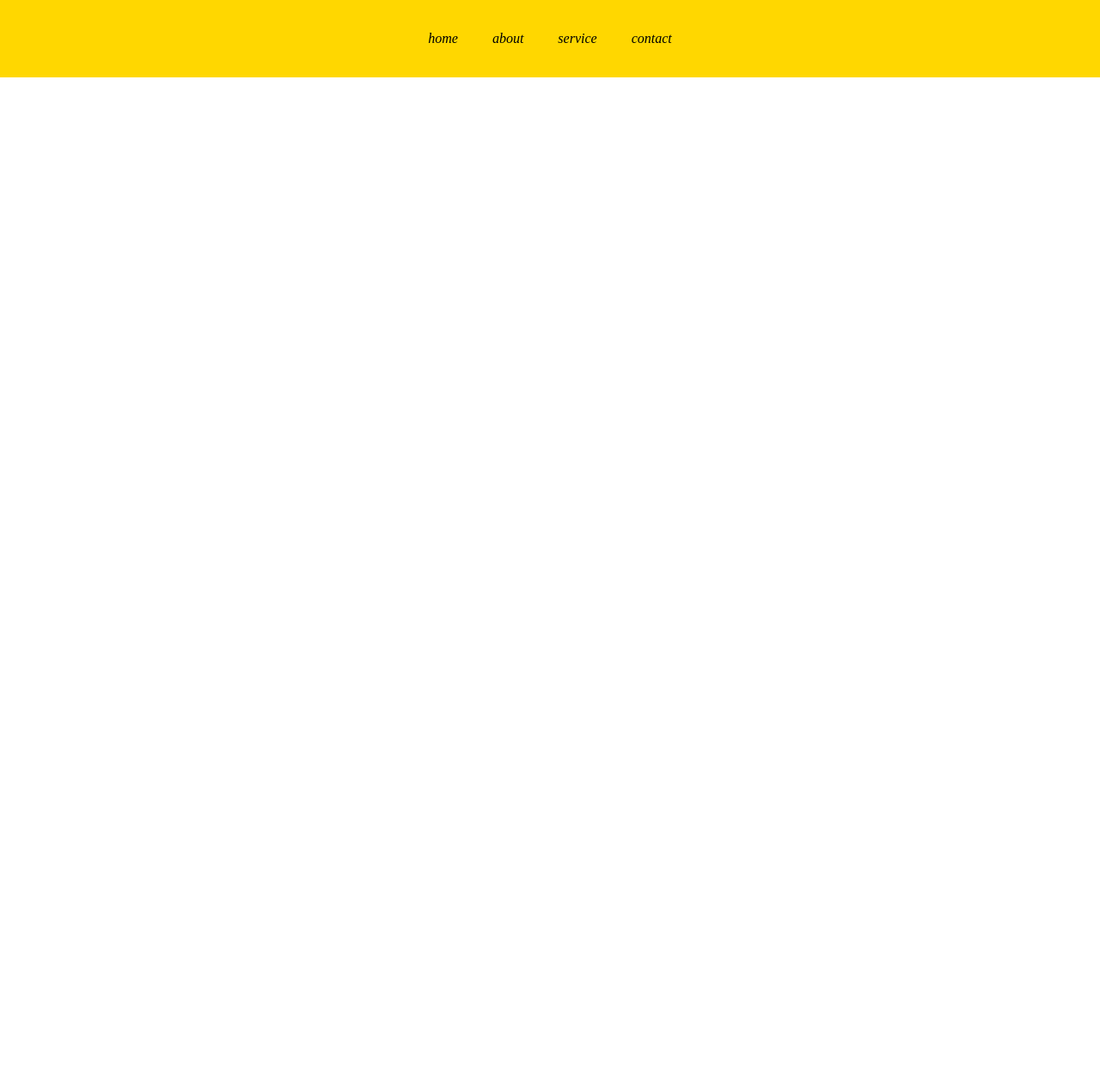
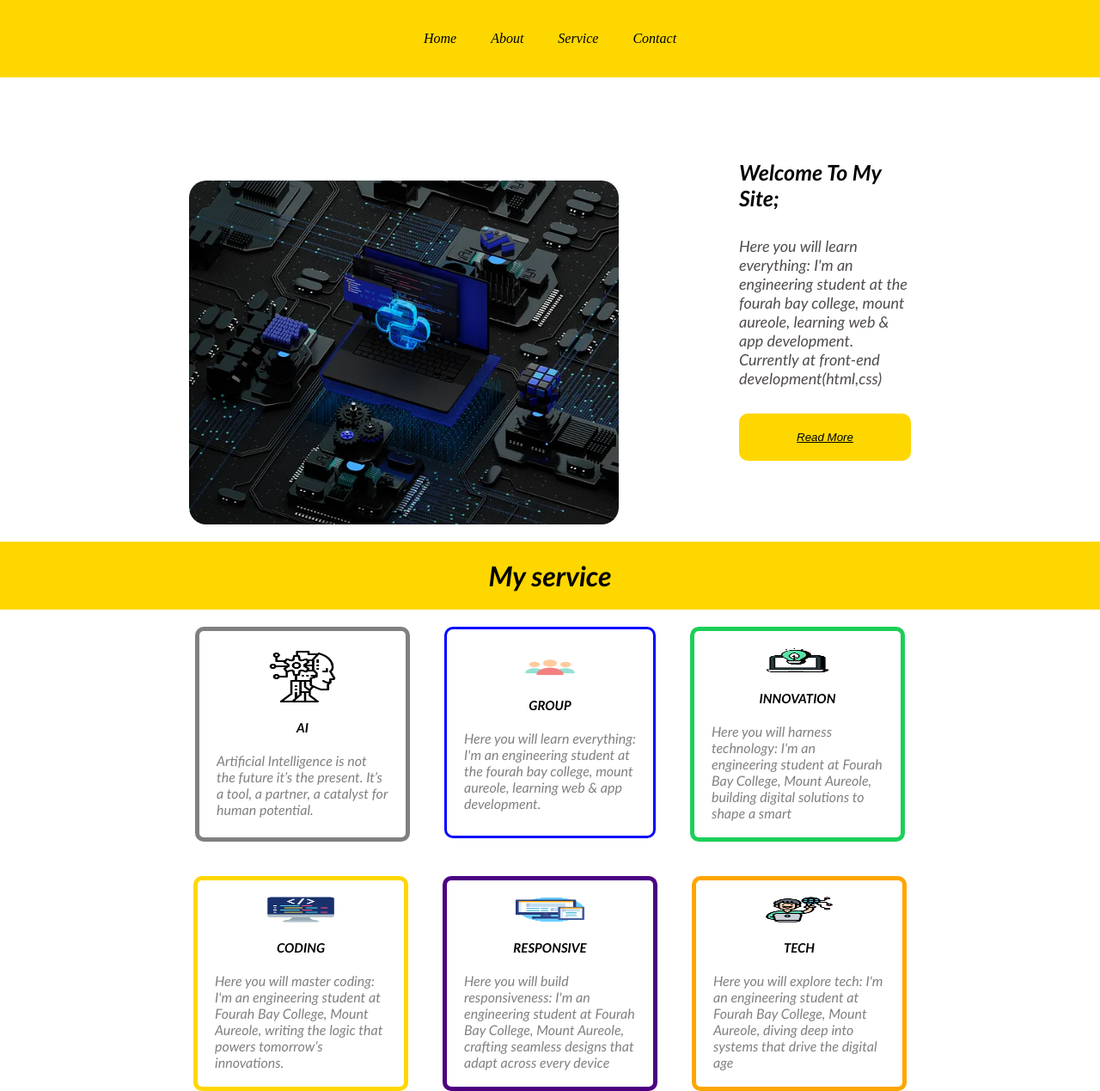
Before and after one commit to ahmedkoroma/basic_webpage, a plain HTML site: page index.html in a window 1280 px wide. Shown: the whole page at 86% size. Before the commit the page ends 800 px from the top, so only its background shows below. Drawn offline with Linux system fonts and the light colour scheme.

Commit message:
service_update

```diff
--- a/index.html
+++ b/index.html
@@ -17,5 +17,100 @@
         </ul>
       </nav>
     </header>
+    <!-- our hero section -->
+     <div class="main">
+      <div class="img_div">
+        <img src="Img.jpg" alt="eng_img"/>
+
+      </div>
+
+
+      <div class="text_div">
+        <h1>Welcome To My Site;</h1>
+          <p>
+           Here you will learn everything: I'm an engineering student at the fourah bay college, mount aureole, learning
+           web & app development.
+            Currently at front-end development(html,css)
+
+
+
+          </p>
+
+          <button><u>Read More</u></button>
+
+
+
+      </div>
+
+
+     </div>
+     <!-- This is my service section -->
+
+     <div class="service">
+      <h1 class="heading-1">My service</h1>
+
+
+      <div class="boxes">
+        <!--display six boxes to your webpage 200px-->
+        <div class="box 1" style="border: 5px solid gray;"><img src="/ICONS/ai.png" alt="eng_img"; width="80px"; height="60px">
+        <h2>AI</h2>
+        <P>
+          Artificial Intelligence is not the future it’s the present. It’s a tool, a partner, a catalyst for human
+          potential.
+        </P>
+
+      </div>
+        <div class="box 2"> <img src="/ICONS/group.png" alt="eng_img"; width="60px"; height="30px">
+        <h2>GROUP</h2>
+        <P>
+          Here you will learn everything: I'm an engineering student at the fourah bay college, mount aureole, learning web & app development.
+
+        </P>
+
+        </div>
+        <div class="box 3" style="border: 5px solid rgb(28, 207, 88);"> <img src="/ICONS/innovation.png" alt="eng_img"; width="80px"; height="30px">
+          <h2>INNOVATION</h2>
+          <P>
+            Here you will harness technology: I'm an engineering student at Fourah Bay College, Mount Aureole, building
+            digital solutions to shape a smart
+
+          </P>
+
+
+        </div>
+        <div class="box 4" style="border: 5px solid gold;"> <img src="/ICONS/programming.png" alt="eng_img"; width="80px"; height="30px">
+          <h2>CODING</h2>
+          <P>
+          Here you will master coding: I'm an engineering student at Fourah Bay College, Mount Aureole, writing the
+          logic that powers tomorrow’s innovations.
+
+          </P>
+
+
+        </div>
+        <div class="box 5" style="border: 5px solid indigo;"> <img src="/ICONS/responsive.png" alt="eng_img"; width="80px"; height="30px">
+          <h2>RESPONSIVE</h2>
+          <P>
+            Here you will build responsiveness: I'm an engineering student at Fourah Bay College, Mount Aureole,
+            crafting seamless designs that adapt across every device
+
+          </P>
+
+
+        </div>
+        <div class="box 6" style="border: 5px solid orange;"> <img src="/ICONS/technology.png" alt="eng_img"; width="80px"; height="30px">
+          <h2>TECH</h2>
+          <p>
+            Here you will explore tech: I'm an engineering student at Fourah Bay College, Mount Aureole, diving deep
+            into systems that drive the digital age
+
+          </p>
+
+        </div>
+      </div>
+
+     </div>
+
+
   </body>
 </html>
--- a/style.css
+++ b/style.css
@@ -20,6 +20,7 @@
 .menu li a {
   text-decoration: none;
   color: black;
+  text-transform: capitalize;
 }
 
 .menu li a:hover {
@@ -28,3 +29,106 @@
 .menu li {
   list-style: none;
 }
+
+
+.main{
+  height: 500px;
+  margin: 20px;
+  display: flex;
+  justify-content: space-around;
+  align-items: center;
+  gap: 40px;
+}
+
+.img_div{
+height: 300px;
+width: 200px;
+}
+
+.text_div{
+height: 300px;
+width: 200px;
+display: flex;
+flex-direction: column;
+gap: 30px;
+justify-content: center;
+}
+
+.img_div img{
+  width: 500px;
+  height: 400px;
+  border-radius: 20px;
+  object-fit: cover;
+}
+
+.text_div h1{
+  font-size: 25px;
+  font-weight: bold;
+  font-style: italic;
+  font-family: 'Gill Sans', 'Gill Sans MT', Calibri, 'Trebuchet MS', sans-serif;
+  text-transform: capitalize;
+}
+
+.text_div p{
+  font-size: 18px;
+  font-weight: 400;
+  font-style: italic;
+  font-family: 'Gill Sans', 'Gill Sans MT', Calibri, 'Trebuchet MS', sans-serif;
+  color: rgb(81, 76, 76);
+}
+
+.text_div button{
+  padding: 20px;
+  background-color: gold;
+  border: none;
+  border-radius: 10px;
+  font-style: italic;
+}
+
+.boxes {
+  display: flex;
+  justify-content: center;
+  flex-direction: row;
+  flex-wrap: wrap;
+  gap: 40px;
+  width: 900px;
+  height: 500px;
+  margin: 0 auto;
+
+}
+
+.box {
+  border: 3px solid blue;
+  width: 200px;
+  height: 200px;
+  padding: 20px;
+  display: flex;
+  flex-direction: column;
+  align-items: center;
+  justify-content: center;
+  gap: 20px;
+  border-radius: 10px;
+}
+
+.heading-1 {
+  text-align: center;
+  background-color: gold;
+  padding: 20px;
+  font-family: 'Trebuchet MS', 'Lucida Sans Unicode', 'Lucida Grande', 'Lucida Sans', Arial, sans-serif;
+  font-style: italic;
+margin-bottom: 20px;
+}
+
+.box h2 {
+font-style: italic;
+font-family: 'Trebuchet MS', 'Lucida Sans Unicode', 'Lucida Grande', 'Lucida Sans', Arial, sans-serif;
+font-weight: bold;
+font-size: 15px;
+}
+
+.box p {
+font-style: italic;
+font-family: 'Trebuchet MS', 'Lucida Sans Unicode', 'Lucida Grande', 'Lucida Sans', Arial, sans-serif;
+font-weight: 300;
+color: gray;
+}
```
Also changed, not shown: ICONS/ai.png (added), ICONS/group.png (added), ICONS/innovation.png (added), ICONS/programming.png (added), ICONS/responsive.png (added), ICONS/technology.png (added), Img.jpg (added).
